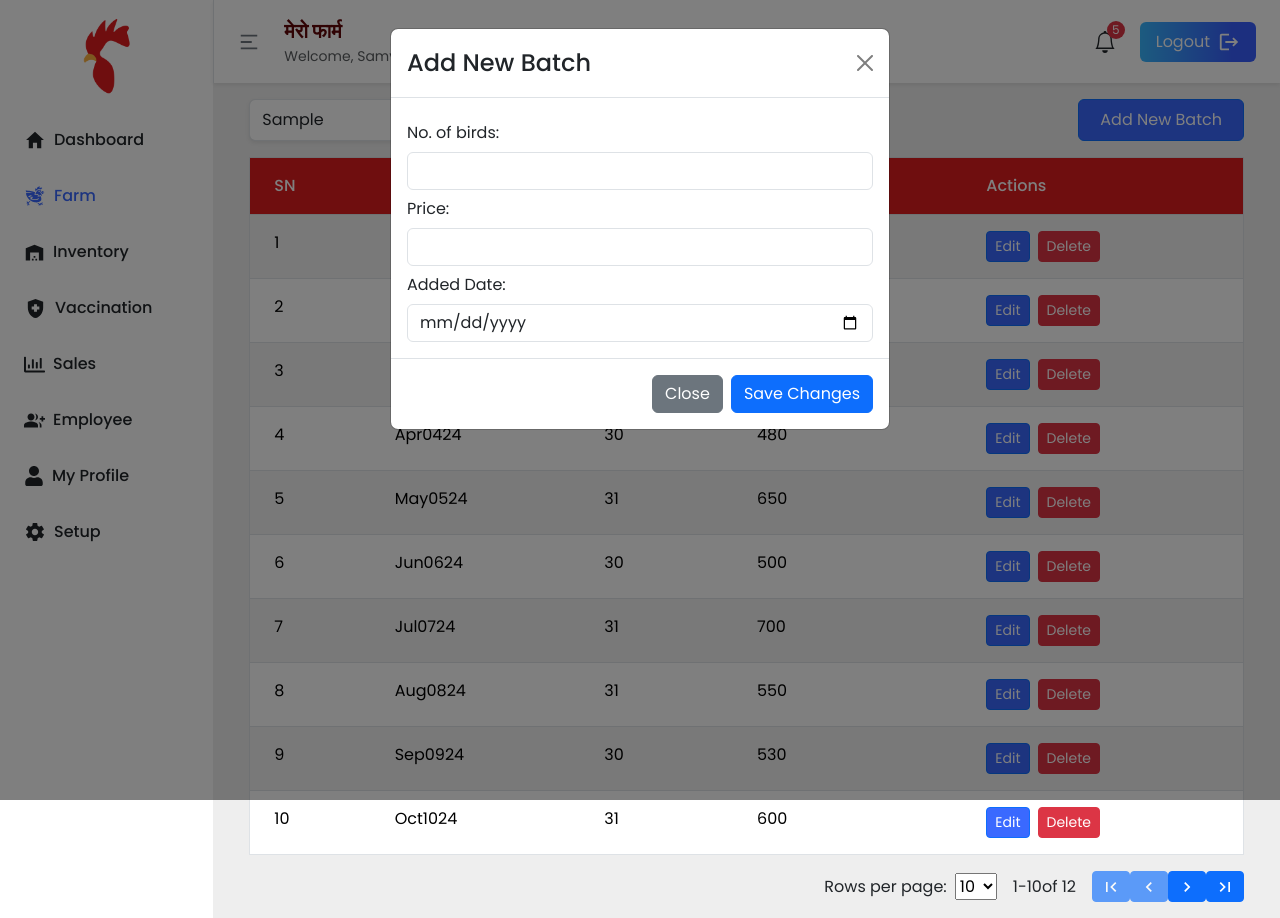
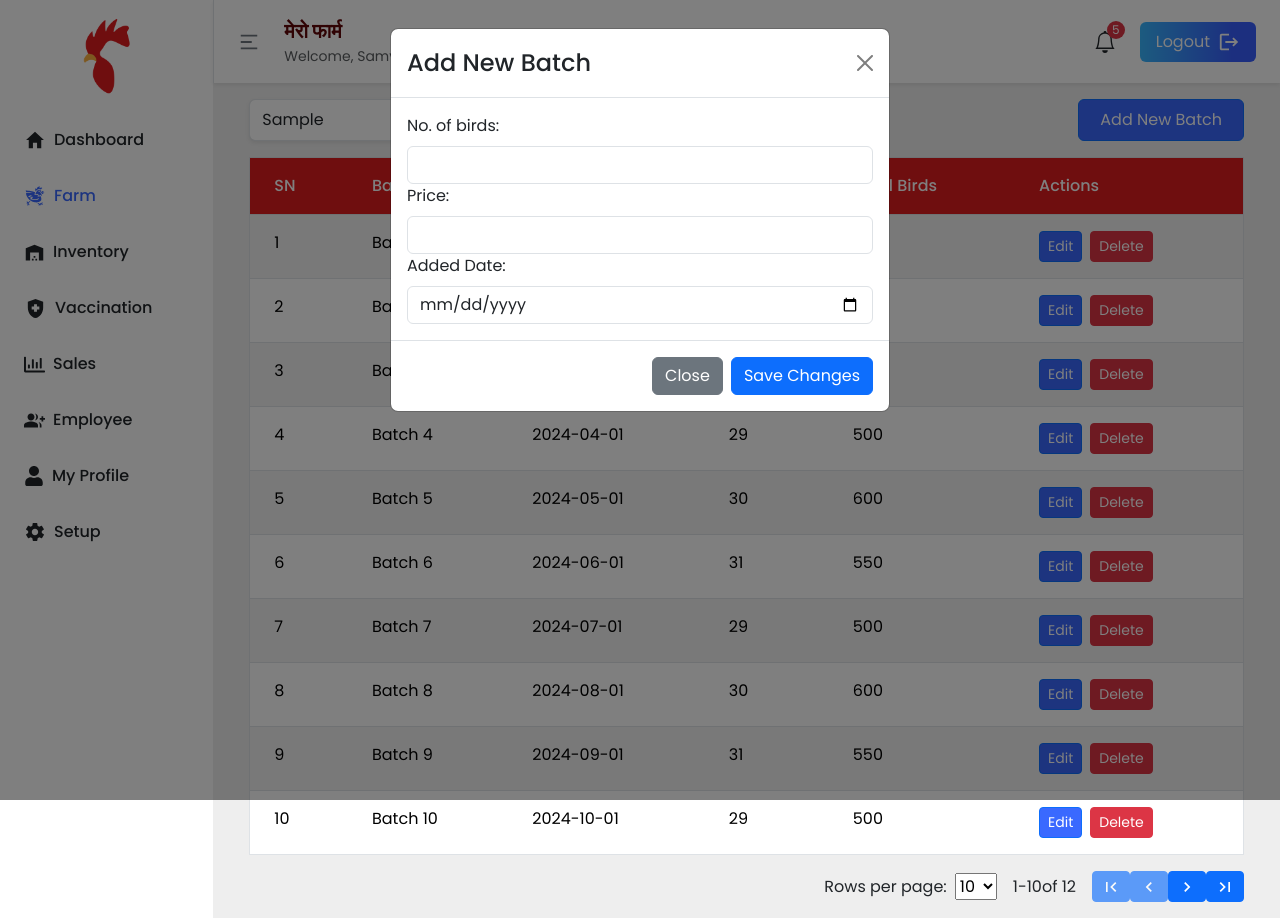
Before and after one commit to shaggy619/Mero-Farm, a React (Vite) app: page /farm in a window 1280 px wide. Both pictures are taken after typing "Sample" into the empty fields and a click on the button "Add New Batch". Built offline with nearby package versions, Linux system fonts and the light colour scheme.

Commit message:
Made the farm component to function properly

```diff
--- a/src/Dashboard/Employees.jsx
+++ b/src/Dashboard/Employees.jsx
@@ -60,11 +60,11 @@ const Employees = () => {
 
   return (
     <section className=" pb-4 px-4 px-md-5">
-      <div className="py-4 row">
+      <div className="row">
         <Button
           variant="primary"
           onClick={handleShow}
-          className="btn primary-background text-white col-12 col-md-4 col-lg-2 py-2 mt-4 mb-3"
+          className="btn primary-background text-white col-12 col-md-4 col-lg-2 py-2 mt-4 mb-2"
         >
           Add Employee
         </Button>
--- a/src/Dashboard/Farm.jsx
+++ b/src/Dashboard/Farm.jsx
@@ -1,15 +1,58 @@
 import React, { useState } from "react";
+import { Button, Modal, Form } from "react-bootstrap";
 import FarmTable from "../components/FarmTable";
-import Button from "react-bootstrap/Button";
-import Modal from "react-bootstrap/Modal";
 
 const Farm = () => {
   const [show, setShow] = useState(false);
+  const [data, setData] = useState([
+    { id: 1, batch: "Batch 1", date: "2024-01-01", days: 28, total: 500 },
+    { id: 2, batch: "Batch 2", date: "2024-02-01", days: 30, total: 600 },
+    { id: 3, batch: "Batch 3", date: "2024-03-01", days: 31, total: 550 },
+    { id: 4, batch: "Batch 4", date: "2024-04-01", days: 29, total: 500 },
+    { id: 5, batch: "Batch 5", date: "2024-05-01", days: 30, total: 600 },
+    { id: 6, batch: "Batch 6", date: "2024-06-01", days: 31, total: 550 },
+    { id: 7, batch: "Batch 7", date: "2024-07-01", days: 29, total: 500 },
+    { id: 8, batch: "Batch 8", date: "2024-08-01", days: 30, total: 600 },
+    { id: 9, batch: "Batch 9", date: "2024-09-01", days: 31, total: 550 },
+    { id: 10, batch: "Batch 10", date: "2024-10-01", days: 29, total: 500 },
+    { id: 11, batch: "Batch 11", date: "2024-11-01", days: 30, total: 600 },
+    { id: 12, batch: "Batch 12", date: "2024-12-01", days: 31, total: 550 },
+  ]);
+  const [formData, setFormData] = useState({
+    batch: "",
+    birds: "",
+    price: "",
+    date: "",
+  });
 
   const handleClose = () => setShow(false);
   const handleShow = () => setShow(true);
+
+  const handleChange = (e) => {
+    setFormData({ ...formData, [e.target.name]: e.target.value });
+  };
+
+  const handleSave = () => {
+    if (!formData.birds || !formData.date) return;
+    const batchDate = new Date(formData.date);
+    const today = new Date();
+    const timeDiff = today - batchDate;
+    const daysDiff = Math.floor(timeDiff / (1000 * 60 * 60 * 24));
+    const newBatch = {
+      id: data.length + 1,
+      batch: `Batch ${data.length + 1}`,
+      date: formData.date,
+      days: daysDiff,
+      price: parseInt(formData.price, 10),
+      total: parseInt(formData.birds, 10),
+    };
+    setData([...data, newBatch]);
+    setFormData({ birds: "", price: "", date: "", type: "local" });
+    handleClose();
+  };
+
   return (
-    <div className="px-4 px-md-5 mt-3 ">
+    <div className="px-4 px-md-5 mt-3">
       <div className="row align-items-center justify-content-between gap-3">
         <div className="col-md-6">
           <input
@@ -18,7 +61,6 @@ const Farm = () => {
             placeholder="Search by Batch ID"
           />
         </div>
-
         <Button
           variant="primary"
           onClick={handleShow}
@@ -33,39 +75,47 @@ const Farm = () => {
           <Modal.Title>Add New Batch</Modal.Title>
         </Modal.Header>
         <Modal.Body>
-          <form>
-            <div className="form-group">
-              <label htmlFor="no-of-birds" className="col-form-label">
-                No. of birds:
-              </label>
-              <input type="text" className="form-control" id="no-of-birds" />
-            </div>
-            <div className="form-group">
-              <label htmlFor="price" className="col-form-label">
-                Price:
-              </label>
-              <input type="text" className="form-control" id="price" />
-            </div>
-
-            <div className="form-group">
-              <label htmlFor="date" className="col-form-label">
-                Added Date:
-              </label>
-              <input type="date" className="form-control" id="date" />
-            </div>
-          </form>
+          <Form>
+            <Form.Group>
+              <Form.Label>No. of birds:</Form.Label>
+              <Form.Control
+                type="number"
+                name="birds"
+                value={formData.birds}
+                onChange={handleChange}
+              />
+            </Form.Group>
+            <Form.Group>
+              <Form.Label>Price:</Form.Label>
+              <Form.Control
+                type="number"
+                name="price"
+                value={formData.price}
+                onChange={handleChange}
+              />
+            </Form.Group>
+            <Form.Group>
+              <Form.Label>Added Date:</Form.Label>
+              <Form.Control
+                type="date"
+                name="date"
+                value={formData.date}
+                onChange={handleChange}
+              />
+            </Form.Group>
+          </Form>
         </Modal.Body>
         <Modal.Footer>
           <Button variant="secondary" onClick={handleClose}>
             Close
           </Button>
-          <Button variant="primary" onClick={handleClose}>
+          <Button variant="primary" onClick={handleSave}>
             Save Changes
           </Button>
         </Modal.Footer>
       </Modal>
 
-      <FarmTable />
+      <FarmTable data={data} setData={setData} />
     </div>
   );
 };
--- a/src/components/FarmTable.jsx
+++ b/src/components/FarmTable.jsx
@@ -1,5 +1,5 @@
 import React, { useState } from "react";
-import { Button } from "react-bootstrap";
+import { Button, Modal, Form } from "react-bootstrap";
 import {
   MdFirstPage,
   MdLastPage,
@@ -12,109 +12,53 @@ import {
   getPaginationRowModel,
 } from "@tanstack/react-table";
 
+const FarmTable = ({ data, setData }) => {
+  const [showModal, setShowModal] = useState(false);
+  const [selectedRow, setSelectedRow] = useState(null);
+  const [pageSize, setPageSize] = useState(10);
+  const [editReason, setEditReason] = useState("");
+  const [quantity, setQuantity] = useState("");
+  const [price, setPrice] = useState("");
+
   // Handle Edit
   const handleEdit = (rowData) => {
-  console.log("Editing:", rowData);
+    setSelectedRow(rowData);
+    setEditReason("");
+    setQuantity("");
+    setPrice("");
+    setShowModal(true);
+  };
+
+  // Handle Save Changes
+  const handleSaveChanges = () => {
+    if (selectedRow && editReason && quantity) {
+      const updatedData = data.map((item) =>
+        item.id === selectedRow.id
+          ? { ...item, total: item.total - Number(quantity) }
+          : item
+      );
+      setData(updatedData);
+      handleClose();
+    }
   };
 
   // Handle Delete
   const handleDelete = (rowData) => {
-  console.log("Deleting:", rowData);
+    const updatedData = data.filter((item) => item.id !== rowData.id);
+    setData(updatedData);
   };
 
-// Dummy data
-const data = [
-  {
-    id: 1,
-    batch: "Jan0124",
-    days: 28,
-    type: "local",
-    total: 500,
-  },
-  {
-    id: 2,
-    batch: "Feb0224",
-    days: 30,
-    type: "layers",
-    total: 600,
-  },
-  {
-    id: 3,
-    batch: "Mar0324",
-    days: 31,
-    type: "boiler",
-    total: 550,
-  },
-  {
-    id: 4,
-    batch: "Apr0424",
-    days: 30,
-    type: "local",
-    total: 480,
-  },
-  {
-    id: 5,
-    batch: "May0524",
-    days: 31,
-    type: "boiler",
-    total: 650,
-  },
-  {
-    id: 6,
-    batch: "Jun0624",
-    days: 30,
-    type: "local",
-    total: 500,
-  },
-  {
-    id: 7,
-    batch: "Jul0724",
-    days: 31,
-    type: "layers",
-    total: 700,
-  },
-
-  {
-    id: 8,
-    batch: "Aug0824",
-    days: 31,
-    type: "local",
-    total: 550,
-  },
-  {
-    id: 9,
-    batch: "Sep0924",
-    days: 30,
-    type: "layers",
-    total: 530,
-  },
-  {
-    id: 10,
-    batch: "Oct1024",
-    days: 31,
-    type: "local",
-    total: 600,
-  },
-  {
-    id: 11,
-    batch: "Nov1124",
-    days: 30,
-    type: "boiler",
-    total: 520,
-  },
-  {
-    id: 12,
-    batch: "Dec1224",
-    days: 31,
-    type: "local",
-    total: 650,
-  },
-];
+  // Handle Modal Close
+  const handleClose = () => {
+    setShowModal(false);
+    setSelectedRow(null);
+  };
 
   // Column configuration
   const columns = [
     { header: "SN", accessorKey: "id" },
     { header: "Batch", accessorKey: "batch" },
+    { header: "Date", accessorKey: "date" },
     { header: "Days", accessorKey: "days" },
     { header: "Total Birds", accessorKey: "total" },
     {
@@ -140,9 +84,6 @@ const columns = [
       ),
     },
   ];
-
-const FarmTable = () => {
-  const [pageSize, setPageSize] = useState(10);
 
   const table = useReactTable({
     data,
@@ -185,8 +126,6 @@ const FarmTable = () => {
           </tbody>
         </table>
       </div>
-
-      {/* Pagination Controls */}
       <div className="d-flex justify-content-end gap-3 align-items-center mb-3">
         <div>
           <span className="d-none d-md-inline">Rows per page:</span>
@@ -246,6 +185,56 @@ const FarmTable = () => {
           </Button>
         </div>
       </div>
+
+      {/* Edit Modal */}
+      <Modal show={showModal} onHide={handleClose}>
+        <Modal.Header closeButton>
+          <Modal.Title>Edit Batch</Modal.Title>
+        </Modal.Header>
+        <Modal.Body>
+          {selectedRow && (
+            <Form>
+              <Form.Group className="mb-3">
+                <Form.Label>Reason for Update</Form.Label>
+                <Form.Select
+                  value={editReason}
+                  onChange={(e) => setEditReason(e.target.value)}
+                >
+                  <option value="">Select Reason</option>
+                  <option value="sold">Sold</option>
+                  <option value="mortality">Mortality</option>
+                </Form.Select>
+              </Form.Group>
+              <Form.Group className="mb-3">
+                <Form.Label>Quantity</Form.Label>
+                <Form.Control
+                  type="number"
+                  value={quantity}
+                  onChange={(e) => setQuantity(e.target.value)}
+                />
+              </Form.Group>
+              {editReason === "sold" && (
+                <Form.Group className="mb-3">
+                  <Form.Label>Price</Form.Label>
+                  <Form.Control
+                    type="number"
+                    value={price}
+                    onChange={(e) => setPrice(e.target.value)}
+                  />
+                </Form.Group>
+              )}
+            </Form>
+          )}
+        </Modal.Body>
+        <Modal.Footer>
+          <Button variant="secondary" onClick={handleClose}>
+            Close
+          </Button>
+          <Button variant="primary" onClick={handleSaveChanges}>
+            Save Changes
+          </Button>
+        </Modal.Footer>
+      </Modal>
     </div>
   );
 };
```
Also changed, not shown: 1 other file (tests, documents, lock files or other folders). Lines whose indentation alone changed are shown as unchanged.
